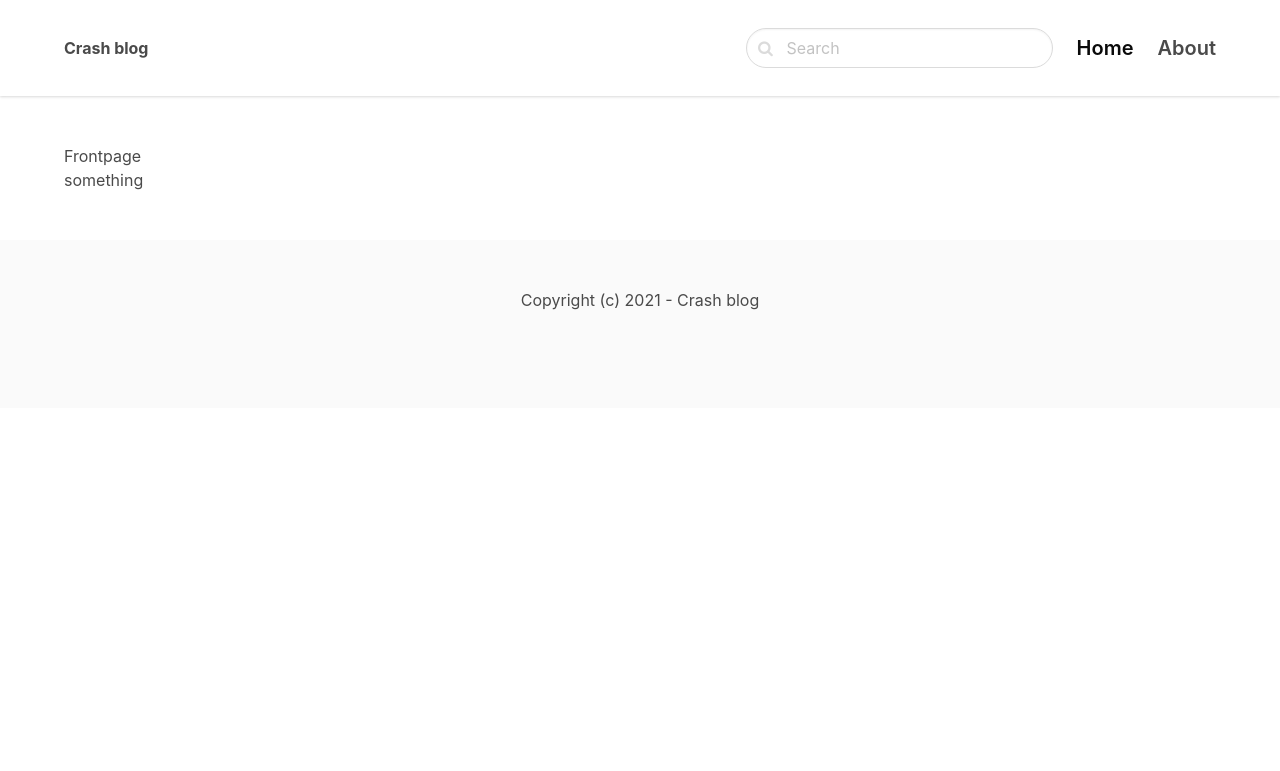
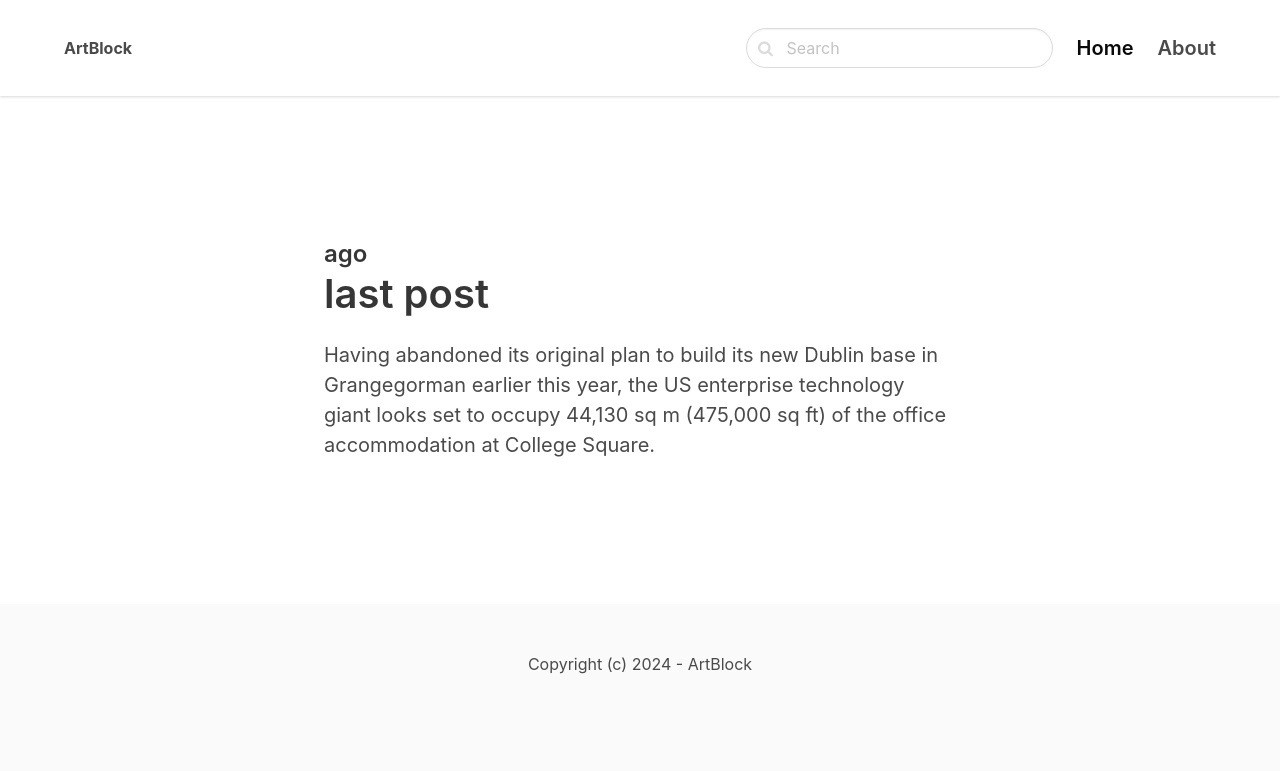
Before and after one commit to mirjanacale/artblock, a Django app: page / in a window 1280 px wide. Shown: the top 771 px of the page. Run offline with Django 4.2, Linux system fonts and the light colour scheme; data that the repository does not hold is empty.

Commit message:
Add content for frontpage.html

```diff
--- a/block/templates/core/base.html
+++ b/block/templates/core/base.html
@@ -24,7 +24,7 @@
             <div class="container">
                 <div class="navbar-brand">
                     <a class="navbar-item" href="/">
-                        <strong>Crash blog</strong>
+                        <strong>ArtBlock</strong>
                     </a>
                     <span class="navbar-burger burger" data-target="navbarMenu">
                         <span></span>
@@ -36,7 +36,7 @@
                 <div id="navbarMenu" class="navbar-menu">
                     <div class="navbar-end">
                         <div class="navbar-item">
-                            <form method="get" action="{% url 'search' %}">
+                            <form method="get" action="{% url 'block' %}">
                                 <div class="control has-icons-left">
                                     <input class="input is-rounded" name="query" type="text" placeholder="Search">
                                     <span class="icon is-left">
@@ -67,7 +67,7 @@
         <footer class="footer">
             <div class="content has-text-centered">
                 <p>
-                    Copyright (c) 2021 - Crash blog
+                    Copyright (c) 2024 - ArtBlock
                 </p>
             </div>
         </footer>
--- a/block/templates/core/frontpage.html
+++ b/block/templates/core/frontpage.html
@@ -1,7 +1,30 @@
 {% extends 'core/base.html' %}
 
 {% block content %}
-<h1>Frontpage</h1> something
+<section class="hero">
+    <div class="hero-body">
+        <div class="container">
+            <section class="section">
+                <div class="columns">
+                    <div class="column is-8 is-offset-2">
+                        <div class="content is-medium">
+                            <h2 class="subtitle is-4"> ago</h2>
+                            <h1 class="title"> last post </h1>
+                            <p>  Having abandoned its original plan to build its new Dublin base in Grangegorman
+                                 earlier this year, the US enterprise technology giant looks set to occupy
+                                 44,130 sq m (475,000 sq ft) of the office accommodation at College Square.
+                            </p>
+
+                        </div>
+                    </div>
+                </div>
+            </section>
+        </div>
+    </div>
+</section>
+
+
+
 {% for post in posts %}
 <h2>{{ post.title }}</h2>
 {% endfor %}
--- a/codestar/settings.py
+++ b/codestar/settings.py
@@ -28,7 +28,7 @@ TEMPLATES_DIR = os.path.join(BASE_DIR, 'templates')
 SECRET_KEY = 'django-insecure-u%0x-^j^k-+c93g7c-zo86vrv4ja(3hi!01^ttr)2)a^(t4w@m'
 
 # SECURITY WARNING: don't run with debug turned on in production!
-DEBUG = True
+DEBUG = False
 
 ALLOWED_HOSTS = [ '8000-mirjanacale-artblock-hfl59pjbgdn.ws.codeinstitute-ide.net',
                  '.herokuapp.com' ]
```
